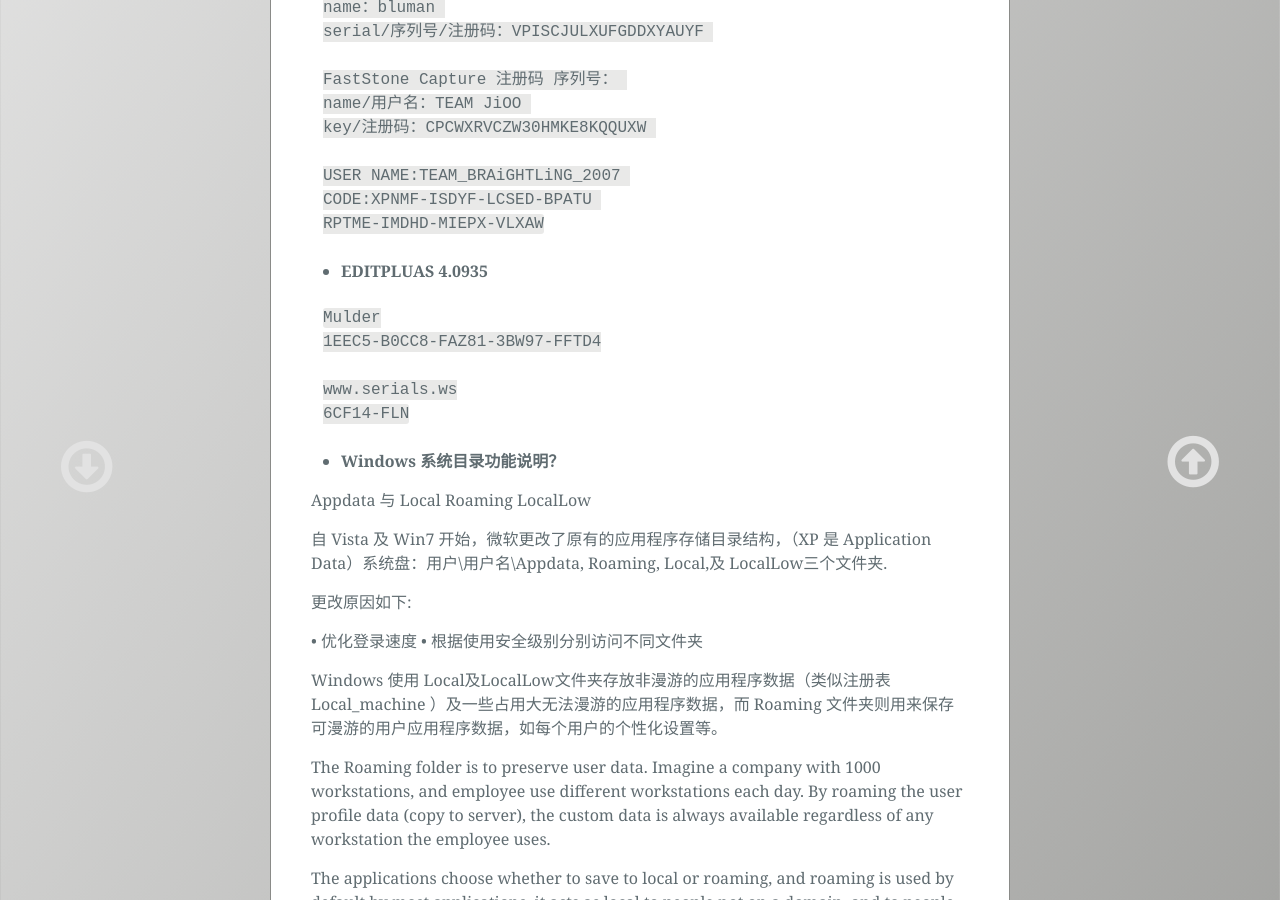
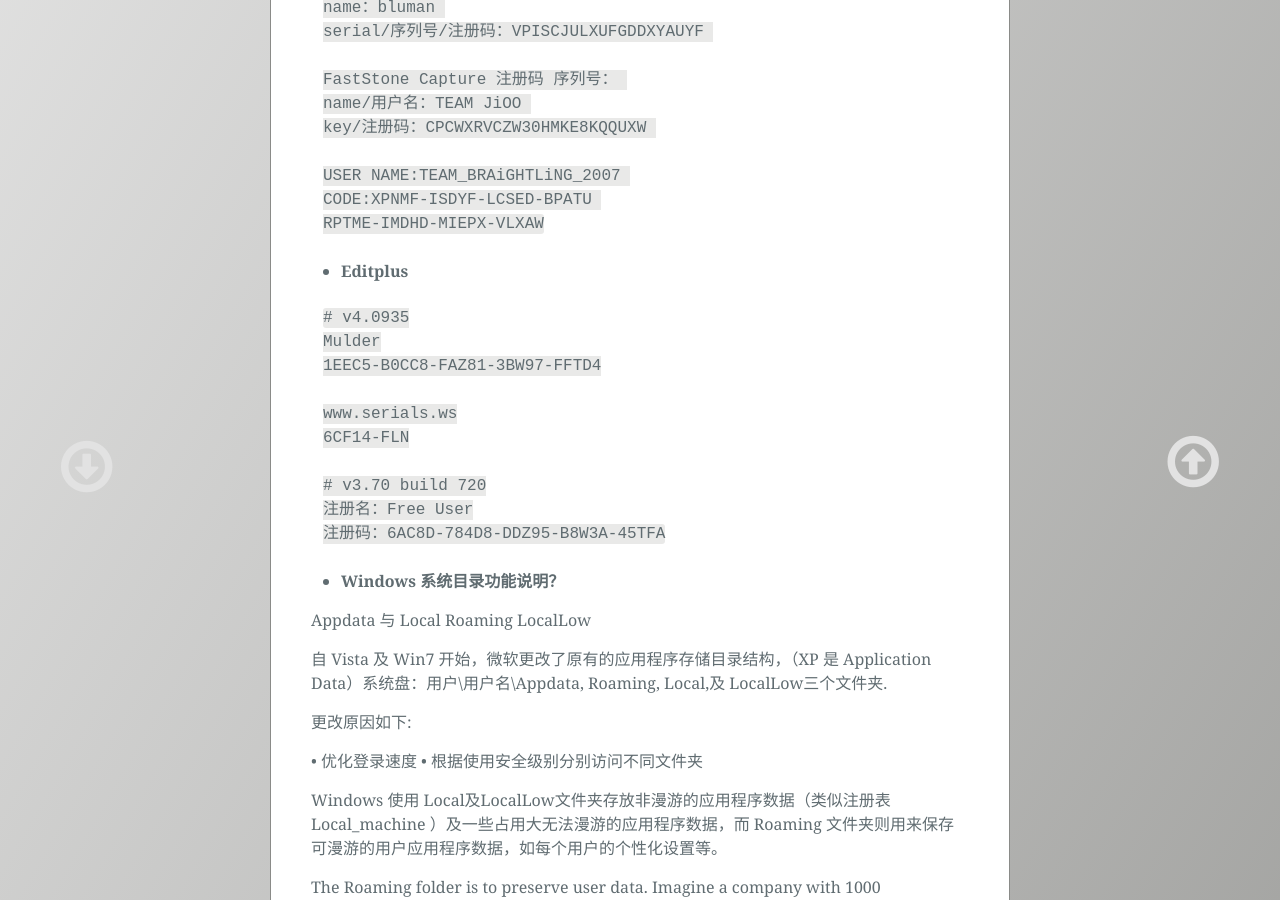
Before and after one commit to light-shadow/ckwongloy.github.io, a Jekyll site: the page built from _posts/2015-04-25-Windows-FAQ-and-Trivia.md, in a window 1280 px wide and 900 px high, scrolled down 1002 px. Built offline with Jekyll 4.4.1, drawn with Linux system fonts in a browser that asks for light colours.

Commit message:
update jekyll

````diff
--- a/_posts/2015-04-25-Windows-FAQ-and-Trivia.md
+++ b/_posts/2015-04-25-Windows-FAQ-and-Trivia.md
@@ -54,14 +54,19 @@
 RPTME-IMDHD-MIEPX-VLXAW
 ```
 
-- **EDITPLUAS 4.0935**
+- **Editplus**
 
 ```
+# v4.0935
 Mulder
 1EEC5-B0CC8-FAZ81-3BW97-FFTD4
 
 www.serials.ws
 6CF14-FLN
+
+# v3.70 build 720
+注册名：Free User
+注册码：6AC8D-784D8-DDZ95-B8W3A-45TFA
 ```
 
 - **Windows 系统目录功能说明？**
````
Also changed, not shown: _posts/2015-05-10-Google-Chrome-Experience.md (+6 -0 lines), _posts/2016-01-05-Tmux-Zsh-Thefuck.md (+3 -3 lines).
